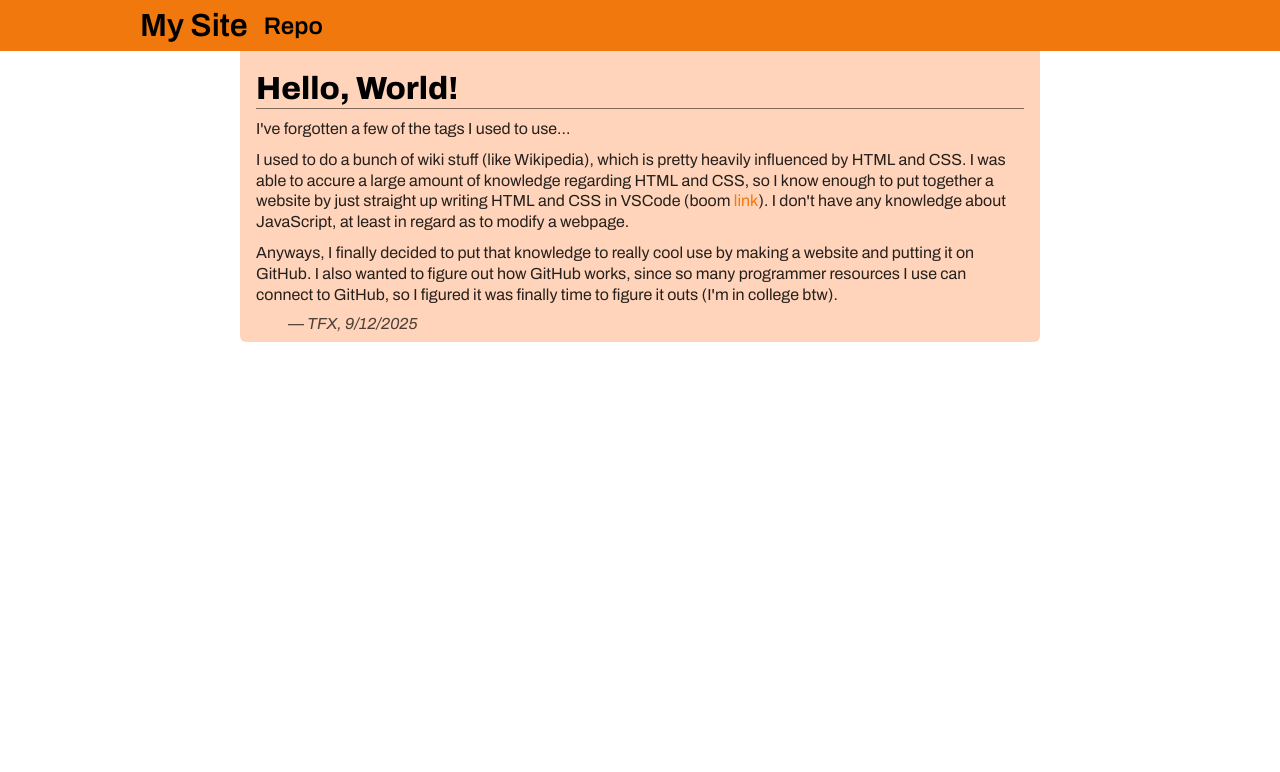
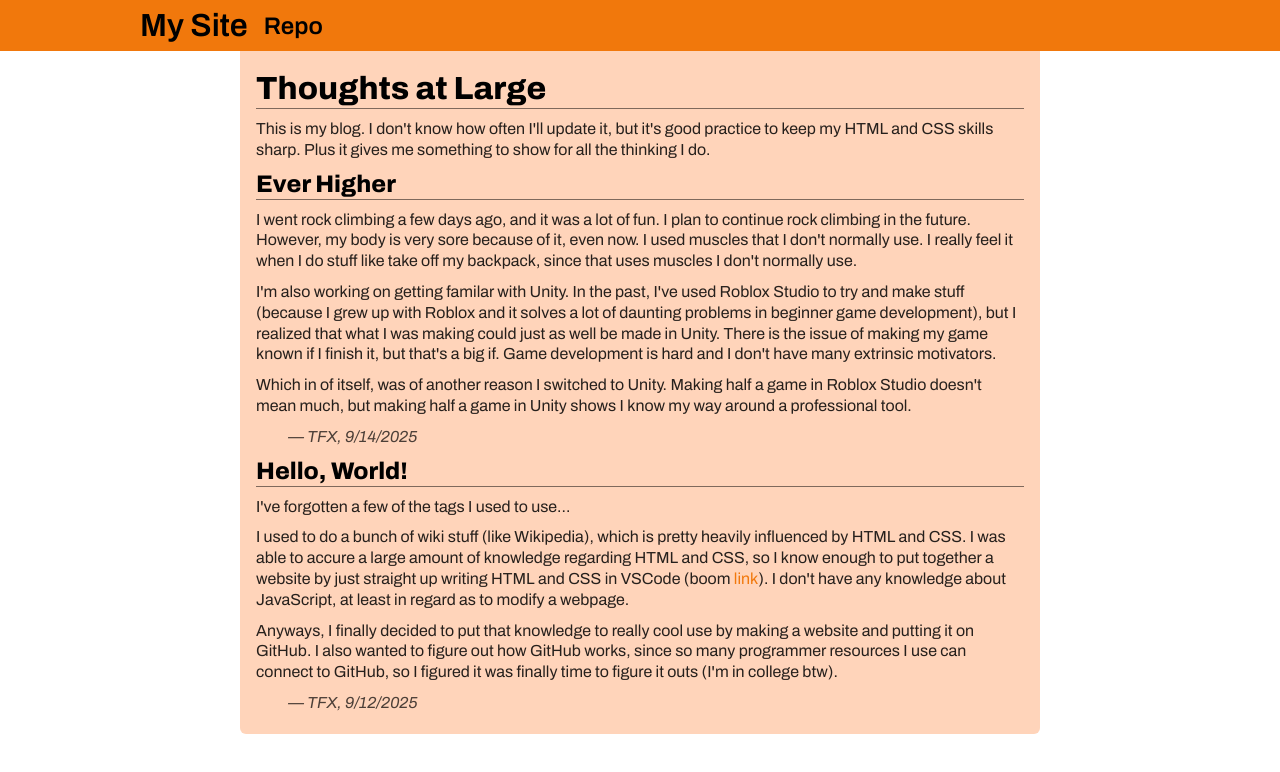
Before and after one commit to TheFlamingX/theflamingx.github.io, a plain HTML site: page index.html in a window 1280 px wide. Drawn offline with Linux system fonts and the light colour scheme.

Commit message:
New entry and miscellanous CSS I added a new entry regarding climbing and programming, as well as added some CSS to facilitate everything on pages either being a header or a paragraph, and if not that, to be wrapped in one. Specifically, I changed the signatures to be for <p> tags.

```diff
--- a/index.html
+++ b/index.html
@@ -17,7 +17,26 @@
             </div>
             <div class="page__main">
                 <div class="page__content">
-                    <h1>Hello, World!</h1>
+                    <h1>Thoughts at Large</h1>
+                    <p>
+                        This is my blog. I don't know how often I'll update it, but it's good practice to keep my HTML and CSS skills sharp. Plus it gives me something to show for all the thinking I do.
+                    </p>
+                    <!-- Entry 2 -->
+                    <h2>Ever Higher</h2>
+                    <p>
+                        I went rock climbing a few days ago, and it was a lot of fun. I plan to continue rock climbing in the future. However, my body is very sore because of it, even now. I used muscles that I don't normally use. I really feel it when I do stuff like take off my backpack, since that uses muscles I don't normally use.
+                    </p>
+                    <p>
+                        I'm also working on getting familar with Unity. In the past, I've used Roblox Studio to try and make stuff (because I grew up with Roblox and it solves a lot of daunting problems in beginner game development), but I realized that what I was making could just as well be made in Unity. There is the issue of making my game known if I finish it, but that's a big if. Game development is hard and I don't have many extrinsic motivators.
+                    </p>
+                    <p>
+                        Which in of itself, was of another reason I switched to Unity. Making half a game in Roblox Studio doesn't mean much, but making half a game in Unity shows I know my way around a professional tool.
+                    </p>
+                    <p class="content__signature">
+                        — TFX, 9/14/2025
+                    </p>
+                    <!-- Entry 1 -->
+                    <h2>Hello, World!</h2>
                     <p>I've forgotten a few of the tags I used to use...</p>
                     <p>
                         I used to do a bunch of wiki stuff (like Wikipedia), which is pretty heavily influenced by HTML and CSS. I was able to accure a large amount of knowledge regarding HTML and CSS, so I know enough to put together a website by just straight up writing HTML and CSS in VSCode (boom <a href="music.html">link</a>). I don't have any knowledge about JavaScript, at least in regard as to modify a webpage.
@@ -25,9 +44,9 @@
                     <p>
                         Anyways, I finally decided to put that knowledge to really cool use by making a website and putting it on GitHub. I also wanted to figure out how GitHub works, since so many programmer resources I use can connect to GitHub, so I figured it was finally time to figure it outs (I'm in college btw).
                     </p>
-                    <div class="content__signature">
+                    <p class="content__signature">
                         — TFX, 9/12/2025
-                    </div>
+                    </p>
                 </div>
             </div>
         </div>
--- a/styles.css
+++ b/styles.css
@@ -6,8 +6,10 @@
     --theme-text-color: oklch(0 0 0 / 0.85);
     --theme-text-color-light: oklch(0 0 0 / 0.7);
     --theme-border-radius: 6px;
+    --theme-border-color: oklch(0 0 0 / 0.5);
     --theme-text-margin: 10px;
-    font-family: "Archivo", sans-serif;
+    --theme-font: "Archivo", sans-serif;
+    font-family: var(--theme-font);
     max-width: 100%;
     overflow-x: hidden;
 }
@@ -15,8 +17,7 @@ a {
     text-decoration: none;
     transition: color 200ms;
 }
-html, body {
-    padding: 0;
+body {
     margin: 0;
 }
 .page__layout {
@@ -76,10 +77,10 @@ html, body {
     padding-bottom: var(--theme-text-margin);
     margin-bottom: 20px;
     h1, h2, h3 {
-        border-bottom-color: oklch(0 0 0 / 0.5);
+        border-bottom-color: var(--theme-border-color);
         border-bottom-width: 1px;
         border-bottom-style: solid;
-        font-family: "Archivo";
+        font-family: var(--theme-font);
         font-weight: 800;
         padding-bottom: 2px;
         margin-top: var(--theme-text-margin);
@@ -95,7 +96,7 @@ html, body {
         color: var(--theme-text-color);
         margin-top: var(--theme-text-margin);
         margin-bottom: var(--theme-text-margin);
-        font-family: "Archivo";
+        font-family: var(--theme-font);
         line-height: 1.3em;
     }
     img {
@@ -103,7 +104,8 @@ html, body {
     }
 }
 .content__signature {
-    color: var(--theme-text-color-light);
+    /* As bad of a practice it is, color doesn't seem get overrided without !important */
+    color: var(--theme-text-color-light) !important;
     padding-left: 2em;
     font-style: italic;
 }
```
Also changed, not shown: music.html (+2 -2 lines).
